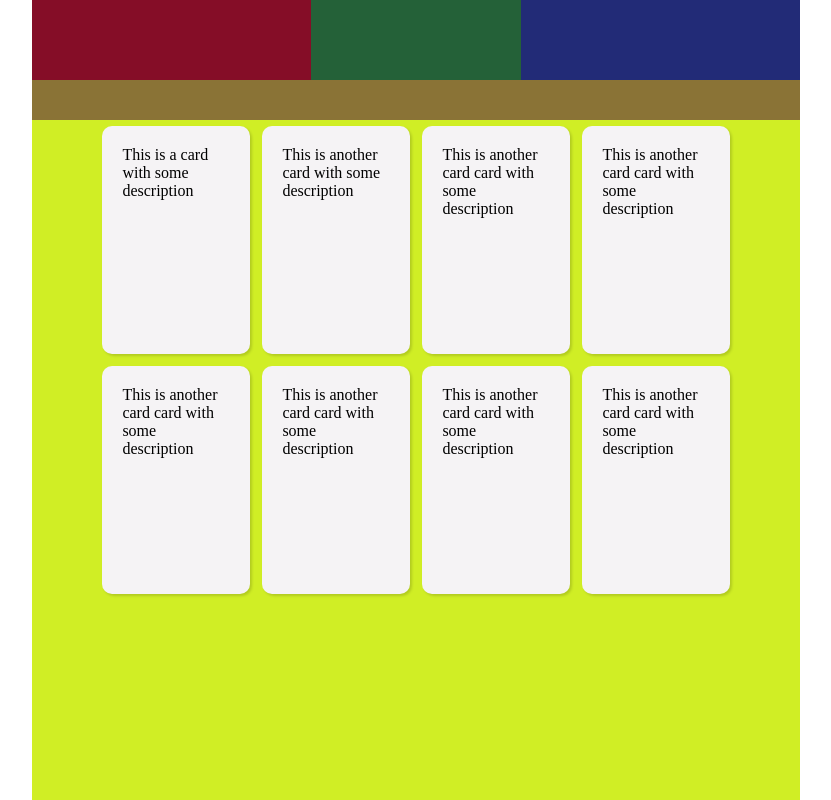
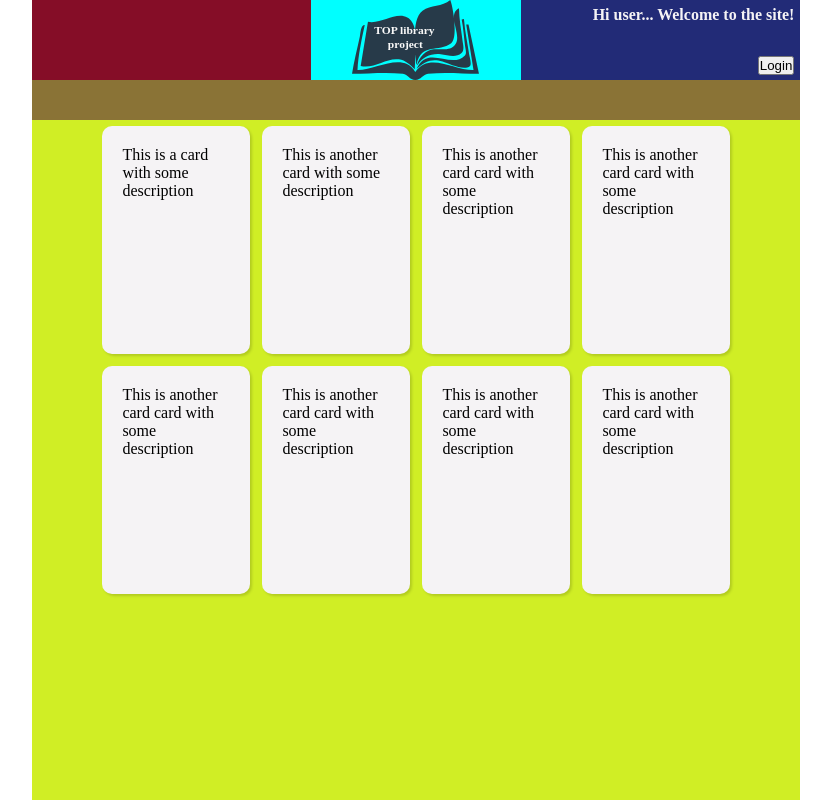
Before and after one commit to EverybodyToTheLimit/book-library-exercise, a plain HTML site: page index.html in a window 1280 px wide. Shown: the whole page, without its empty margins (224-1055 px from the left). Drawn offline with Linux system fonts and the light colour scheme; files whose address does not match are found by name.

Commit message:
add logo, login and stats elements

```diff
--- a/css/styles.css
+++ b/css/styles.css
@@ -46,11 +46,22 @@ body {
 }
 
 .login {
+    display: flex;
+    flex-direction: column;
+    align-items: flex-end;
+    justify-content: center;
+    gap: 2em;
     background-color: rgb(34, 43, 119);
+    padding: 2%;
+    color: #F5F3F5;
 }
 
 .logo {
-    background-color: rgb(36, 97, 56);
+    background-image: url("../img/logo.svg");
+    background-size:contain;
+    background-repeat: no-repeat;
+    background-position: center;
+
 }
 .stats {
     background-color: rgb(133, 13, 39);
--- a/index.html
+++ b/index.html
@@ -12,7 +12,11 @@
         <div class="header">
             <div class="stats"></div>
             <div class="logo"></div>
-            <div class="login"></div>
+            <div class="login">
+                <h4>Hi user... Welcome to the site!</h4>
+                <button>Login</button>
+
+            </div>
         </div>
         <div class="nav"></div>
         <div class="cards">
```
Also changed, not shown: img/logo.svg (added).
